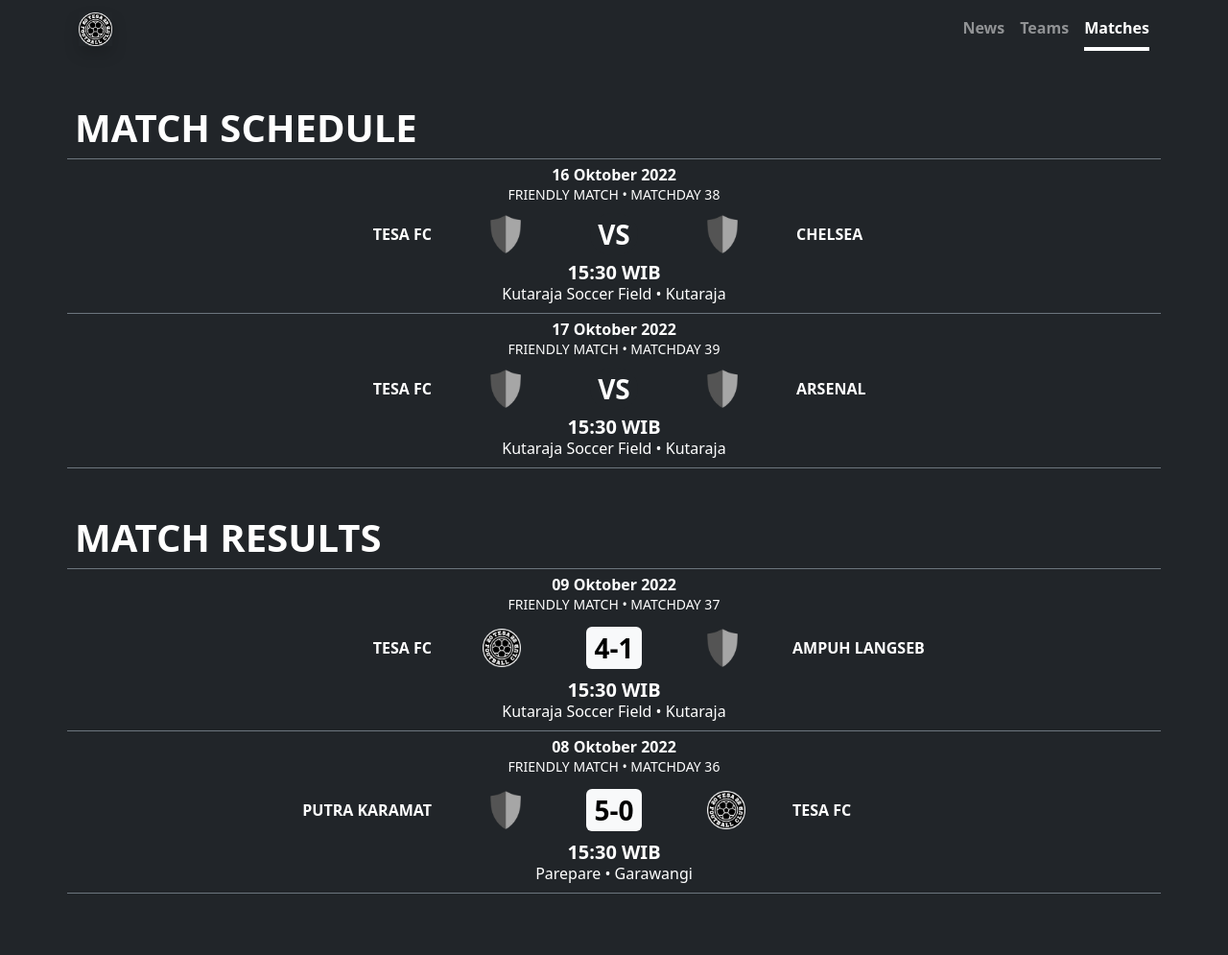
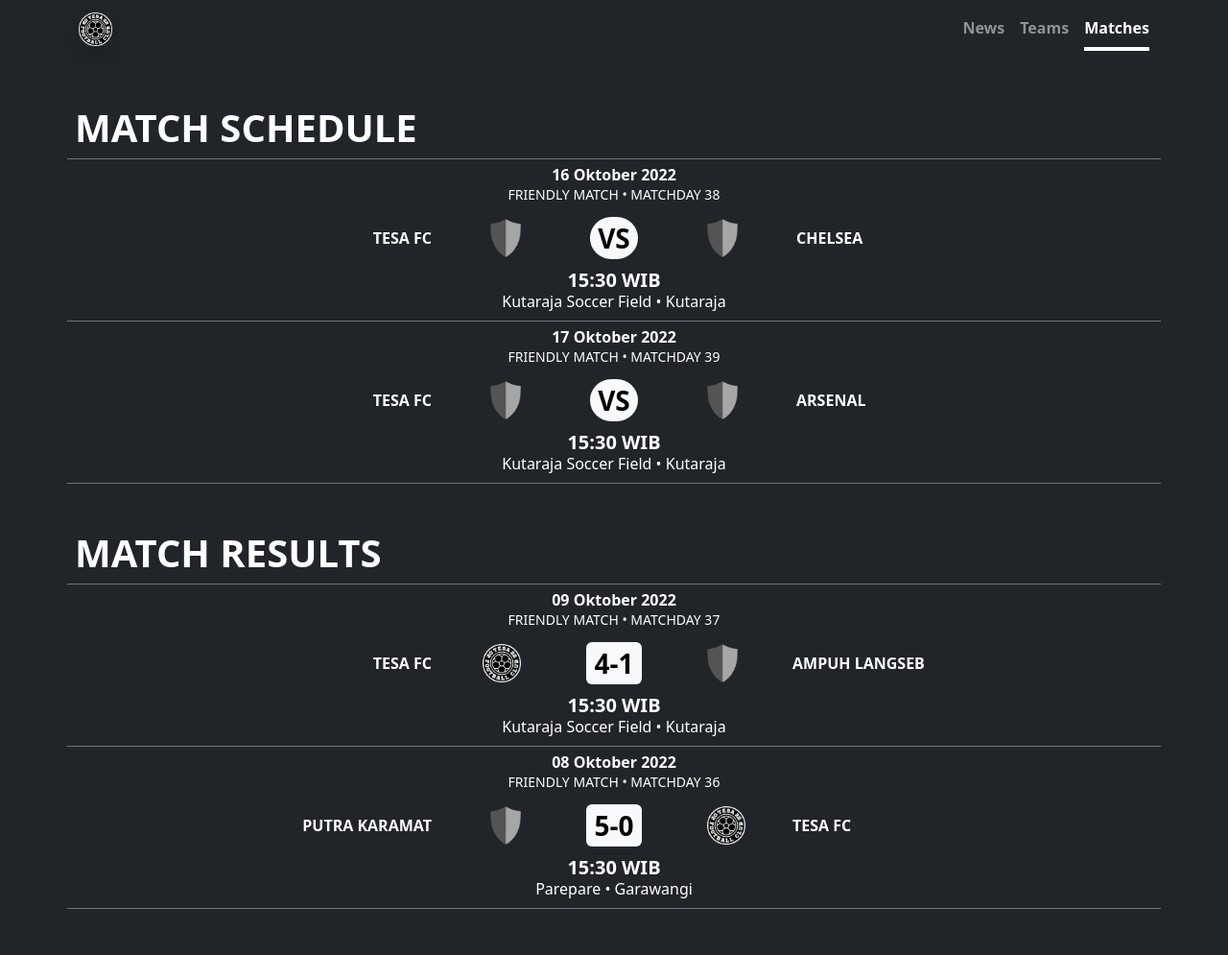
Before and after one commit to tesafc/tesafc.github.io, a Jekyll site: the page built from matches.html, in a window 1280 px wide. Shown: the whole page at 96% size. Built offline with Jekyll 4.4.1, drawn with Linux system fonts in a browser that asks for light colours.

Commit message:
Update matches.html

```diff
--- a/matches.html
+++ b/matches.html
@@ -15,7 +15,7 @@
             <p class="card-text text-center text-capitalize fw-bolder mb-0 lh-1">{{ match.time }}</p>
             <p class="card-text text-center text-uppercase mb-0"><small>{{ match.competition }} • {{ match.matchday }}</small></p>
           </div>
-          <div class="card-body py-0">
+          <div class="card-body py-1">
             <div class="row g-2">
               <div class="col-4 d-flex justify-content-end align-items-center">
                 <p class="card-text text-end text-uppercase fw-bolder lh-1 pe-3 pe-md-0">{{ match.home-team.name }}</p>
@@ -24,7 +24,7 @@
                 <img src="{% if match.home-team.logo %}{{ match.home-team.logo | relative_url }}{% else %}{{ '/assets/img/logo/logo-blank.png' | relative_url }}{% endif %}" alt="" class="text-end" width="auto" height="40">
               </div>
               <div class="col-2 d-flex justify-content-center align-items-center">
-                <p class="badge rounded-pill text-bg-dark text-center fs-3 fw-bolder p-2 mb-0">VS</p>
+                <p class="badge rounded-pill text-bg-light text-center fs-3 fw-bolder p-2 mb-0">VS</p>
               </div>
               <div class="col-1 d-flex justify-content-start align-items-center">
                 <img src="{% if match.away-team.logo %}{{ match.away-team.logo | relative_url }}{% else %}{{ '/assets/img/logo/logo-blank.png' | relative_url }}{% endif %}" alt="" class="text-start" width="auto" height="40">
```
